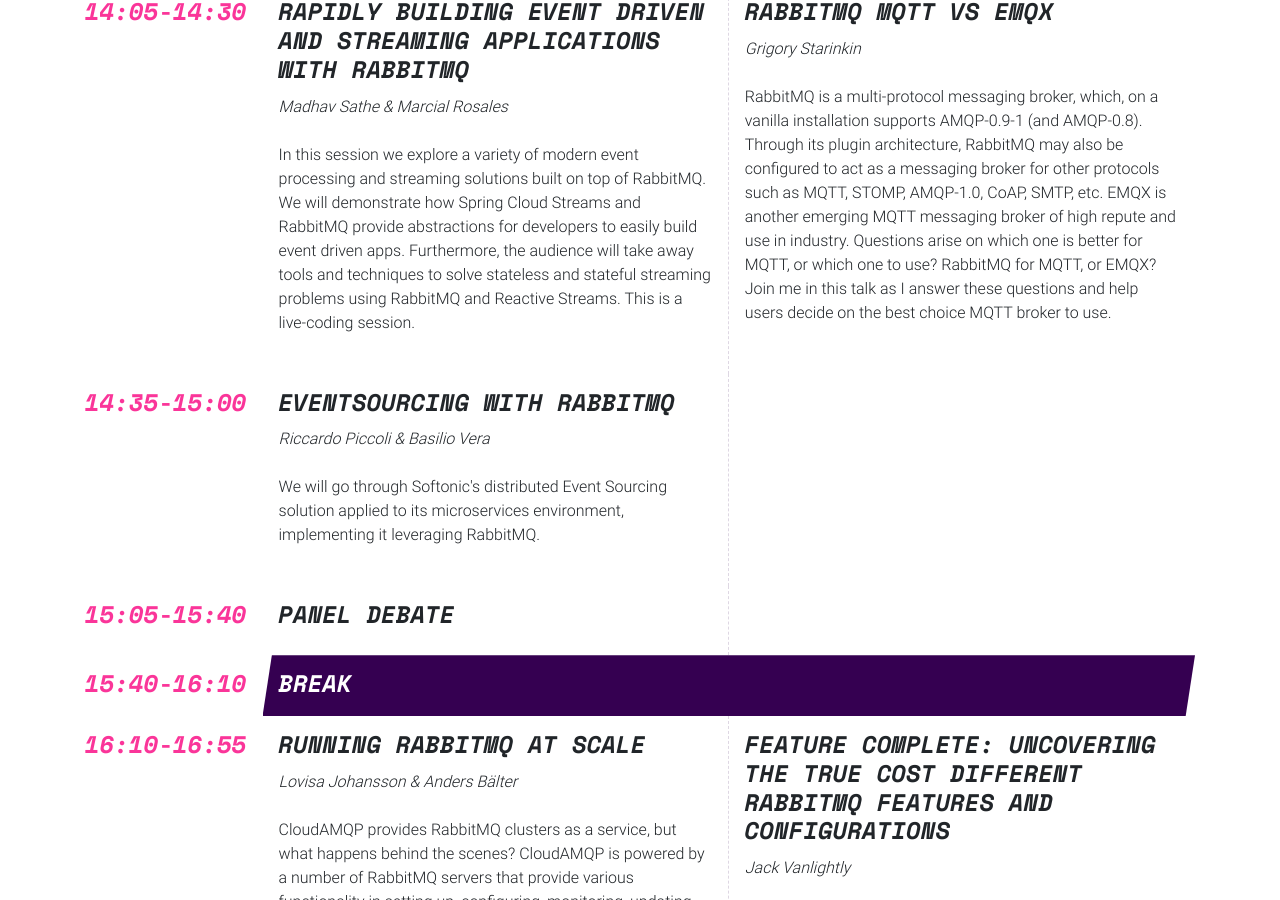
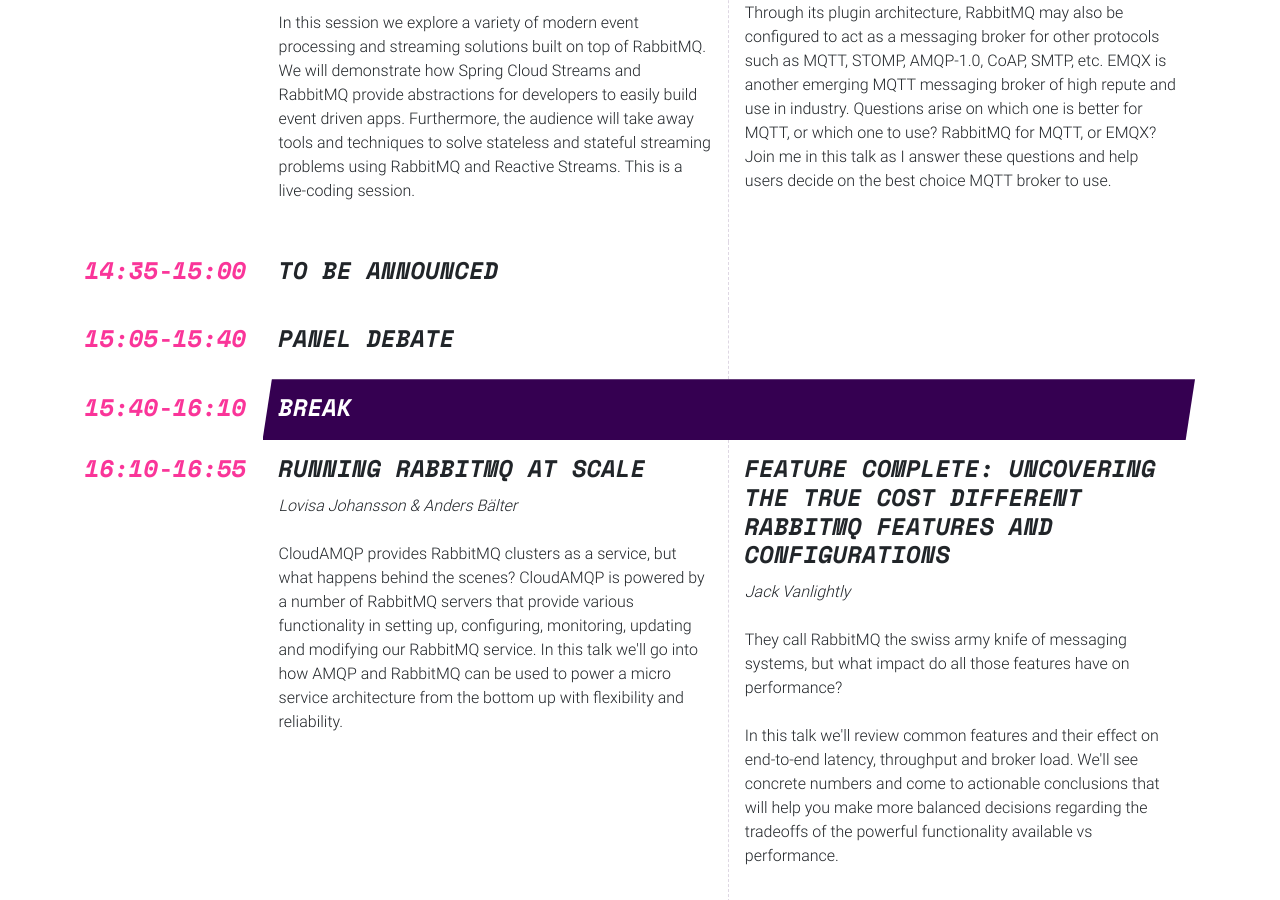
Before and after one commit to isabella232/rabbitmq-summit-1, a Jekyll site: the page built from index.html, in a window 1280 px wide and 900 px high, scrolled down 5548 px. Built offline with Jekyll 4.4.1, drawn with Linux system fonts in a browser that asks for light colours; nearby versions of some CDN libraries; comment, search, counter and statistics services are not loaded; some of the changed text lies outside the part shown.

Commit message:
Removes softonic from speaker list

```diff
--- a/Gemfile
+++ b/Gemfile
@@ -1,7 +1,9 @@
 source "https://rubygems.org"
-gem "github-pages", group: :jekyll_plugins
+
+gem 'jekyll'
 
 # If you have any plugins, put them here!
 group :jekyll_plugins do
    gem 'jekyll-sitemap'
+   gem 'github-pages'
 end
--- a/_data/schedule.yml
+++ b/_data/schedule.yml
@@ -148,15 +148,7 @@
   template: two
 - start: "14:35"
   etime: "15:00"
-  title: "EventSourcing with RabbitMQ"
-  speaker: Riccardo Piccoli
-  role: Software Engineer
-  company: Softonic
-  abstract: >-
-    We will go through Softonic's distributed Event Sourcing solution applied to
-    its microservices environment, implementing it leveraging RabbitMQ.
-  co-speaker: Basilio Vera
-  co-role: Principal Engineer
+  title: "To be announced"
   template: alone
 - start: "15:05"
   etime: "15:40"
```
Also changed, not shown: Gemfile.lock, 1 other file.
